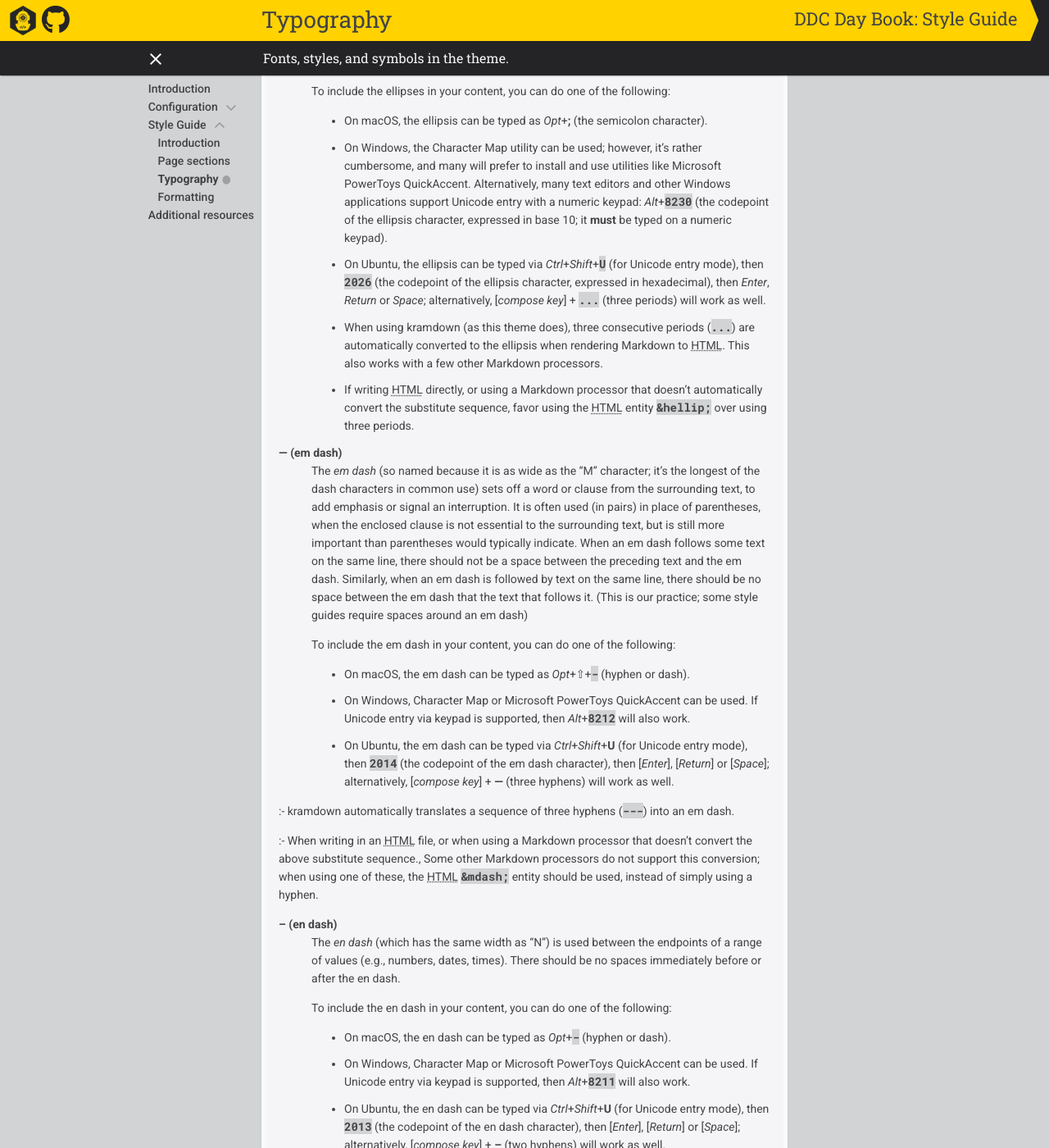
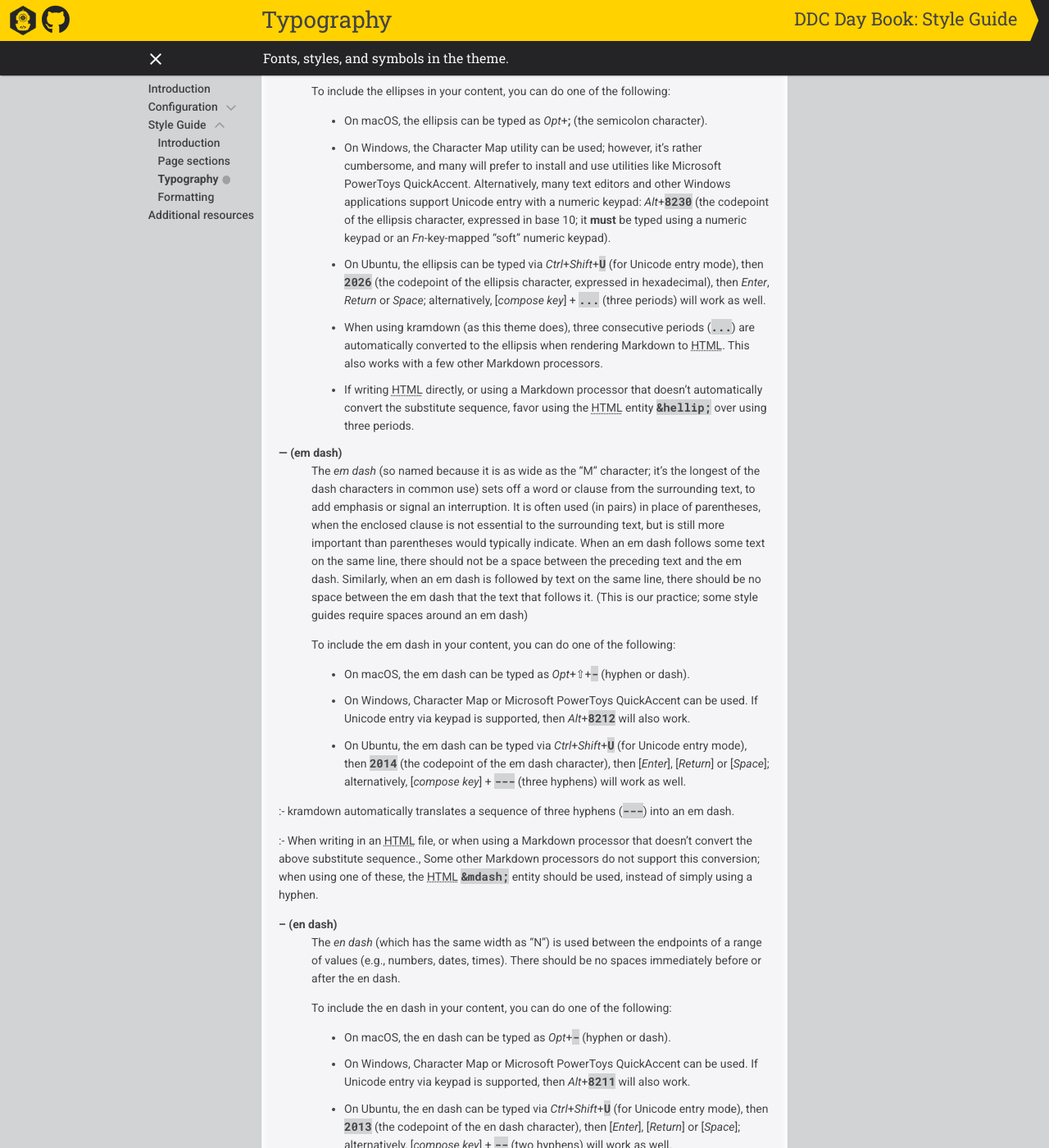
Before and after one commit to ddc-java/ddc-day-book, a Jekyll site: the page built from content/typography.md, in a window 1280 px wide and 1400 px high, scrolled down 1380 px. Shown: the whole window at 82% size. Built offline with Jekyll 4.4.1, drawn with Linux system fonts in a browser that asks for light colours; nearby versions of some CDN libraries; our own code applies the rules of GitHub Pages for plain Markdown files; formulas are drawn with MathJax 3.

Commit message:
Make key combination typography more consistent

```diff
--- a/content/typography.md
+++ b/content/typography.md
@@ -73,11 +73,11 @@
 
 : - On macOS, the ellipsis can be typed as _Opt_+**;** (the semicolon character).
 
-: - On Windows, the Character Map utility can be used; however, it's rather cumbersome, and many will prefer to install and use utilities like Microsoft PowerToys QuickAccent. Alternatively, many text editors and other Windows applications support Unicode entry with a numeric keypad: _Alt_+**`8230`** (the codepoint of the ellipsis character, expressed in base 10; it **must** be typed on a numeric keypad).
+: - On Windows, the Character Map utility can be used; however, it's rather cumbersome, and many will prefer to install and use utilities like Microsoft PowerToys QuickAccent. Alternatively, many text editors and other Windows applications support Unicode entry with a numeric keypad: _Alt_+**`8230`** (the codepoint of the ellipsis character, expressed in base 10; it **must** be typed using a numeric keypad or an _Fn_-key-mapped "soft" numeric keypad).
 
 : - On Ubuntu, the ellipsis can be typed via _Ctrl_+_Shift_+**`U`** (for Unicode entry mode), then **`2026`** (the codepoint of the ellipsis character, expressed in hexadecimal), then _Enter_, _Return_ or _Space_; alternatively, [_compose key_] + **`...`** (three periods) will work as well.
 
-: - When using kramdown (as this theme does), three consecutive periods (`...`) are automatically converted to the ellipsis when rendering Markdown to HTML. This also works with a few other Markdown processors.
+: - When using kramdown (as this theme does), three consecutive periods (**`...`**) are automatically converted to the ellipsis when rendering Markdown to HTML. This also works with a few other Markdown processors.
 
 : - If writing HTML directly, or using a Markdown processor that doesn't automatically convert the substitute sequence, favor using the HTML entity `&hellip;` over using three periods.
 
@@ -91,7 +91,7 @@
 
 : - On Windows, Character Map or Microsoft PowerToys QuickAccent can be used. If Unicode entry via keypad is supported, then _Alt_+**`8212`** will also work.
 
-: - On Ubuntu, the em dash can be typed via _Ctrl_+_Shift_+**U** (for Unicode entry mode), then **`2014`** (the codepoint of the em dash character), then [_Enter_], [_Return_] or [_Space_]; alternatively, [_compose key_] + **---** (three hyphens) will work as well.
+: - On Ubuntu, the em dash can be typed via _Ctrl_+_Shift_+**`U`** (for Unicode entry mode), then **`2014`** (the codepoint of the em dash character), then [_Enter_], [_Return_] or [_Space_]; alternatively, [_compose key_] + **`---`** (three hyphens) will work as well.
 
 :- kramdown automatically translates a sequence of three hyphens (`---`) into an em dash.
 
@@ -107,7 +107,7 @@
 
 : - On Windows, Character Map or Microsoft PowerToys QuickAccent can be used. If Unicode entry via keypad is supported, then _Alt_+**`8211`** will also work.
 
-: - On Ubuntu, the en dash can be typed via _Ctrl_+_Shift_+**U** (for Unicode entry mode), then **`2013`** (the codepoint of the en dash character), then [_Enter_], [_Return_] or [_Space_]; alternatively, [_compose key_] + **--** (two hyphens) will work as well.
+: - On Ubuntu, the en dash can be typed via _Ctrl_+_Shift_+**`U`** (for Unicode entry mode), then **`2013`** (the codepoint of the en dash character), then [_Enter_], [_Return_] or [_Space_]; alternatively, [_compose key_] + **`--`** (two hyphens) will work as well.
 
 :- kramdown automatically translates a sequence of 2 hyphen or minus characters (`--`) into an em dash.
 
```
